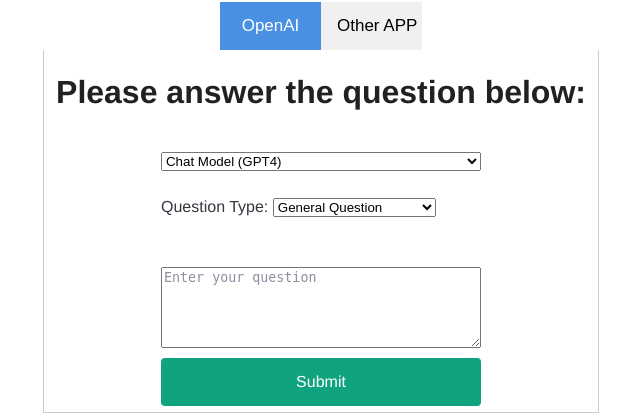
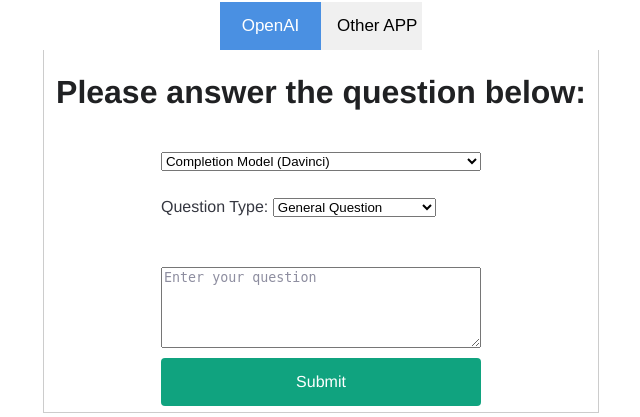
Before and after one commit to wyonghao/flask_app, a Flask app: template templates/index.html in a window 1280 px wide. Shown: the part 198-615 px from the top of the page, without its empty margins (319-959 px from the left). Run offline with Flask 3, Linux system fonts and the light colour scheme; the template is opened without the code that fills it, so the values that code supplies are empty; some web fonts are replaced.

Commit message:
Update index.html
update default model

```diff
--- a/templates/index.html
+++ b/templates/index.html
@@ -23,8 +23,8 @@
   <form action="/" method="post">
 
     <select name="model_type">
-      <option value="completion">Completion Model (Davinci)</option>
-      <option value="chat" selected>Chat Model (GPT4)</option>
+      <option value="completion" selected>Completion Model (Davinci)</option>
+      <option value="chat" >Chat Model (GPT4)</option>
     </select>
 
     <br>
```
